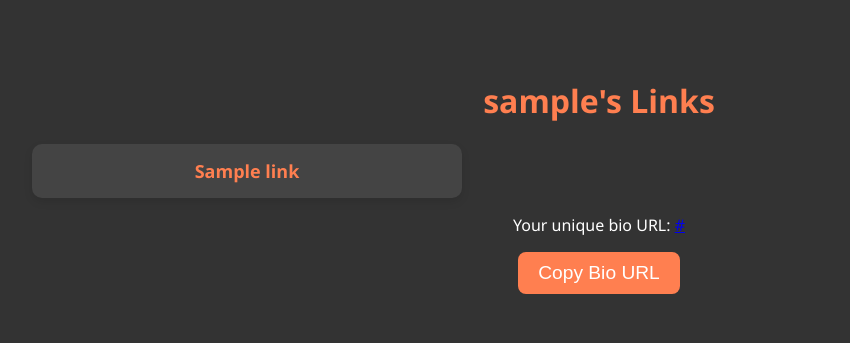
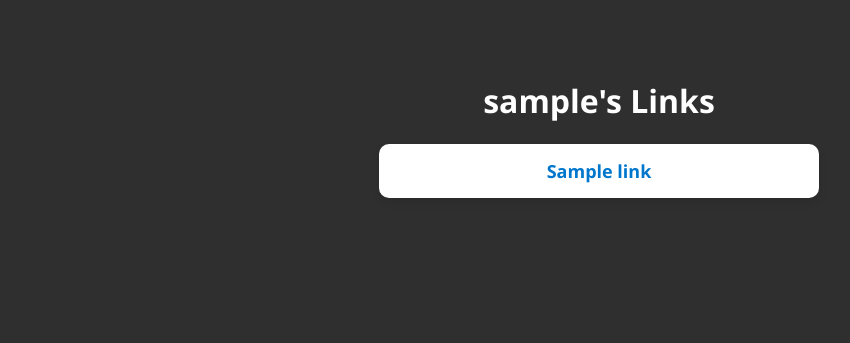
Before and after one commit to crsbo/my-links-app, a Flask app: template templates/bio.html in a window 1280 px wide. Shown: the top 343 px of the page, without its empty margins (41-891 px from the left). Run offline with Flask 3, Linux system fonts and the light colour scheme; the template is opened without the code that fills it: most values are stand-ins (such as "Sample title", 1, 10 or a date in 2020).

Commit message:
Update bio.html

```diff
--- a/templates/bio.html
+++ b/templates/bio.html
@@ -6,46 +6,31 @@
     <style>
         body {
             font-family: 'Segoe UI', sans-serif;
-            background: #333;
+            background: #2f2f2f;
             color: white;
             text-align: center;
             padding: 50px;
         }
         h1 {
-            color: #ff7f50;
-            font-size: 2em;
+            color: #fff;
         }
         .link-card {
-            background: #444;
+            background: white;
             border-radius: 10px;
-            padding: 15px;
-            margin: 15px;
+            padding: 15px 20px;
+            margin: 15px auto;
             width: 80%;
             max-width: 400px;
-            box-shadow: 0 4px 8px rgba(0,0,0,0.1);
+            box-shadow: 0 4px 8px rgba(0, 0, 0, 0.1);
         }
         .link-card a {
             text-decoration: none;
-            color: #ff7f50;
+            color: #0077cc;
             font-weight: bold;
             font-size: 18px;
         }
         .link-card a:hover {
-            color: #ff6347;
-        }
-        button {
-            padding: 10px 20px;
-            background-color: #ff7f50;
-            border: none;
-            color: white;
-            font-size: 1.2em;
-            border-radius: 8px;
-            cursor: pointer;
-            transition: all 0.3s ease;
-        }
-        button:hover {
-            background-color: #ff6347;
-            transform: scale(1.1);
+            color: #005fa3;
         }
     </style>
 </head>
@@ -61,25 +46,5 @@
     {% else %}
         <p>No links added yet.</p>
     {% endif %}
-
-    <p>Your unique bio URL:
-        <a href="{{ bio_url }}" target="_blank">{{ bio_url }}</a>
-    </p>
-
-    <!-- زر لنسخ الرابط -->
-    <button onclick="copyToClipboard()">Copy Bio URL</button>
-
-    <script>
-        function copyToClipboard() {
-            const bioUrl = "{{ bio_url }}";
-            const tempInput = document.createElement('input');
-            tempInput.value = bioUrl;
-            document.body.appendChild(tempInput);
-            tempInput.select();
-            document.execCommand('copy');
-            document.body.removeChild(tempInput);
-            alert('Bio URL copied to clipboard!');
-        }
-    </script>
 </body>
 </html>
```
